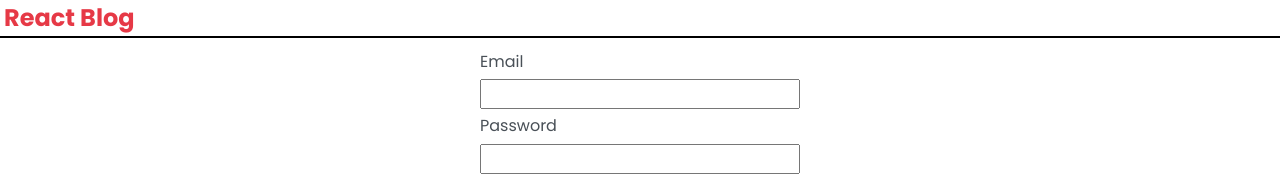
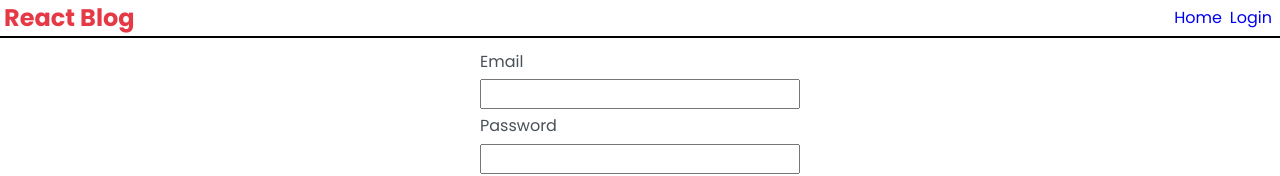
Before and after one commit to maksstepak/react-blog-frontend, a React (Create React App) app: page /login in a window 1280 px wide. Shown: the top 176 px of the page. Built offline with nearby package versions, Linux system fonts and the light colour scheme; no server answers.

Commit message:
Add navigation

```diff
--- a/src/layout/Header.tsx
+++ b/src/layout/Header.tsx
@@ -2,6 +2,7 @@ import React from 'react';
 import styled from 'styled-components';
 
 import * as styles from '../styles';
+import Navigation from './Navigation';
 
 const StyledHeader = styled.header`
   border-bottom: solid 2px ${styles.colors.black};
@@ -11,12 +12,18 @@ const StyledHeader = styled.header`
 const Wrapper = styled.div`
   max-width: 1280px;
   margin: 0 auto;
+  @media (min-width: ${styles.breakpoints.medium}) {
+    display: flex;
+    justify-content: space-between;
+    align-items: center;
+  }
 `;
 
 const Title = styled.h1`
   font-size: ${styles.fontSizes.large};
   color: ${styles.colors.red};
   margin: 0;
+  text-align: center;
   @media (min-width: ${styles.breakpoints.medium}) {
     font-size: ${styles.fontSizes.xLarge};
   }
@@ -27,6 +34,7 @@ const Header: React.FC = () => {
     <StyledHeader>
       <Wrapper>
         <Title>React Blog</Title>
+        <Navigation />
       </Wrapper>
     </StyledHeader>
   );
--- /dev/null
+++ b/src/layout/Navigation.tsx
@@ -0,0 +1,42 @@
+import React from 'react';
+import { Link } from 'react-router-dom';
+import styled from 'styled-components';
+
+import * as styles from '../styles';
+
+const StyledNav = styled.nav``;
+
+const List = styled.ul`
+  list-style: none;
+  text-align: center;
+  padding: 0;
+  margin: 0;
+  @media (min-width: ${styles.breakpoints.medium}) {
+    display: flex;
+  }
+`;
+
+const ListItem = styled.li``;
+
+const StyledLink = styled(Link)`
+  display: inline-block;
+  text-decoration: none;
+  padding: 4px;
+`;
+
+const Navigation: React.FC = () => {
+  return (
+    <StyledNav>
+      <List>
+        <ListItem>
+          <StyledLink to="/">Home</StyledLink>
+        </ListItem>
+        <ListItem>
+          <StyledLink to="/login">Login</StyledLink>
+        </ListItem>
+      </List>
+    </StyledNav>
+  );
+};
+
+export default Navigation;
```
